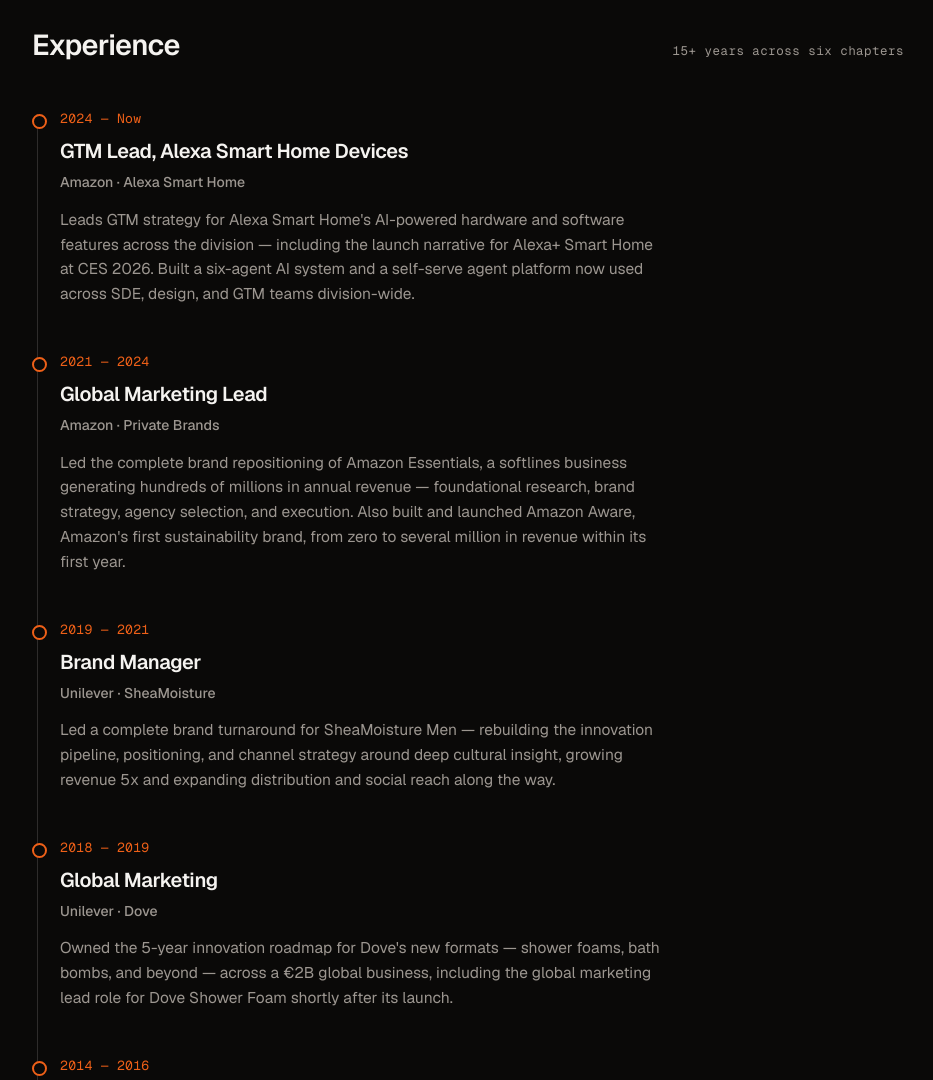
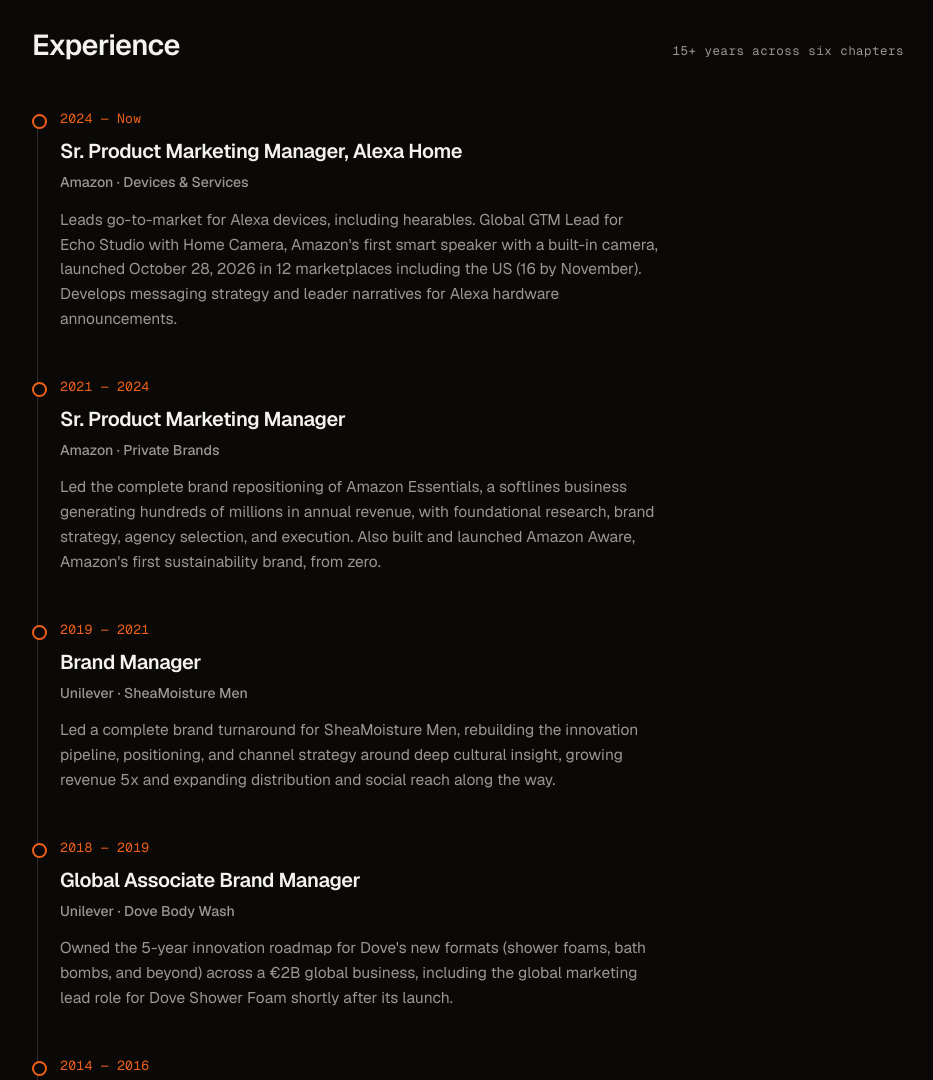
Before and after one commit to joshberrington-git/joshberrington-site, a plain HTML site: page index.html in a window 1280 px wide. Shown: the part 1720-2800 px from the top of the page, without its empty margins (172-1105 px from the left). Drawn offline with nearby package versions, Linux system fonts and the light colour scheme.

Commit message:
Update homepage: current Amazon role, Echo Studio launch, resume-aligned titles
Co-Authored-By: Claude Sonnet 5.5 <noreply@anthropic.com>

```diff
--- a/index.html
+++ b/index.html
@@ -474,7 +474,7 @@
       <div class="hero-text">
         <div class="eyebrow">Product Marketing &middot; AI-Native Products &amp; Devices</div>
         <h1>Product marketing for an AI-native world.</h1>
-        <p>Product marketing leader at Amazon Alexa, leading go-to-market for AI-powered smart home devices and experiences. 15+ years building and repositioning category-defining consumer brands &mdash; now bringing that same craft to AI-native products.</p>
+        <p>Product marketing leader at Amazon Alexa, leading go-to-market for AI-powered devices and experiences. 15+ years building and repositioning category-defining consumer brands, now bringing that same craft to AI-native products.</p>
         <div class="hero-links">
           <a class="btn btn-primary" href="#work">See the work</a>
           <a class="btn btn-secondary" href="https://www.linkedin.com/in/joshberrington" target="_blank" rel="noopener">Connect on LinkedIn</a>
@@ -541,44 +541,44 @@
 
       <div class="tl-item">
         <div class="tl-year">2024 — Now</div>
-        <h3 class="tl-role">GTM Lead, Alexa Smart Home Devices</h3>
-        <p class="tl-company">Amazon · Alexa Smart Home</p>
-        <p class="tl-desc">Leads GTM strategy for Alexa Smart Home's AI-powered hardware and software features across the division &mdash; including the launch narrative for Alexa+ Smart Home at CES 2026. Built a six-agent AI system and a self-serve agent platform now used across SDE, design, and GTM teams division-wide.</p>
+        <h3 class="tl-role">Sr. Product Marketing Manager, Alexa Home</h3>
+        <p class="tl-company">Amazon · Devices &amp; Services</p>
+        <p class="tl-desc">Leads go-to-market for Alexa devices, including hearables. Global GTM Lead for Echo Studio with Home Camera, Amazon's first smart speaker with a built-in camera, launched October 28, 2026 in 12 marketplaces including the US (16 by November). Develops messaging strategy and leader narratives for Alexa hardware announcements.</p>
       </div>
 
       <div class="tl-item">
         <div class="tl-year">2021 — 2024</div>
-        <h3 class="tl-role">Global Marketing Lead</h3>
+        <h3 class="tl-role">Sr. Product Marketing Manager</h3>
         <p class="tl-company">Amazon · Private Brands</p>
-        <p class="tl-desc">Led the complete brand repositioning of Amazon Essentials, a softlines business generating hundreds of millions in annual revenue &mdash; foundational research, brand strategy, agency selection, and execution. Also built and launched Amazon Aware, Amazon's first sustainability brand, from zero to several million in revenue within its first year.</p>
+        <p class="tl-desc">Led the complete brand repositioning of Amazon Essentials, a softlines business generating hundreds of millions in annual revenue, with foundational research, brand strategy, agency selection, and execution. Also built and launched Amazon Aware, Amazon's first sustainability brand, from zero.</p>
       </div>
 
       <div class="tl-item">
         <div class="tl-year">2019 — 2021</div>
         <h3 class="tl-role">Brand Manager</h3>
-        <p class="tl-company">Unilever · SheaMoisture</p>
-        <p class="tl-desc">Led a complete brand turnaround for SheaMoisture Men &mdash; rebuilding the innovation pipeline, positioning, and channel strategy around deep cultural insight, growing revenue 5x and expanding distribution and social reach along the way.</p>
+        <p class="tl-company">Unilever · SheaMoisture Men</p>
+        <p class="tl-desc">Led a complete brand turnaround for SheaMoisture Men, rebuilding the innovation pipeline, positioning, and channel strategy around deep cultural insight, growing revenue 5x and expanding distribution and social reach along the way.</p>
       </div>
 
       <div class="tl-item">
         <div class="tl-year">2018 — 2019</div>
-        <h3 class="tl-role">Global Marketing</h3>
-        <p class="tl-company">Unilever · Dove</p>
-        <p class="tl-desc">Owned the 5-year innovation roadmap for Dove's new formats &mdash; shower foams, bath bombs, and beyond &mdash; across a &euro;2B global business, including the global marketing lead role for Dove Shower Foam shortly after its launch.</p>
+        <h3 class="tl-role">Global Associate Brand Manager</h3>
+        <p class="tl-company">Unilever · Dove Body Wash</p>
+        <p class="tl-desc">Owned the 5-year innovation roadmap for Dove's new formats (shower foams, bath bombs, and beyond) across a &euro;2B global business, including the global marketing lead role for Dove Shower Foam shortly after its launch.</p>
       </div>
 
       <div class="tl-item">
         <div class="tl-year">2014 — 2016</div>
         <h3 class="tl-role">Brand Manager</h3>
         <p class="tl-company">TerraVia · Thrive Algae Oil</p>
-        <p class="tl-desc">Led commercialization of the world's first algae-based cooking oil, from concept through national retail launch &mdash; building brand strategy and the entire commercial motion for a category with no precedent.</p>
+        <p class="tl-desc">Led commercialization of the world's first algae-based cooking oil, from concept through national retail launch, building brand strategy and the entire commercial motion for a category with no precedent.</p>
       </div>
 
       <div class="tl-item">
         <div class="tl-year">2007 — 2014</div>
-        <h3 class="tl-role">Brand Manager</h3>
+        <h3 class="tl-role">Marketing Manager, Branded Food Products</h3>
         <p class="tl-company">California Natural Products · Svelte</p>
-        <p class="tl-desc">Built Svelte from startup concept to nationwide distribution &mdash; 10,000+ retail locations and $5M+ in annual sales by year three.</p>
+        <p class="tl-desc">Built Svelte from startup concept to nationwide distribution: 10,000+ retail locations and $5M+ in annual sales by year three.</p>
       </div>
 
     </div>
```
